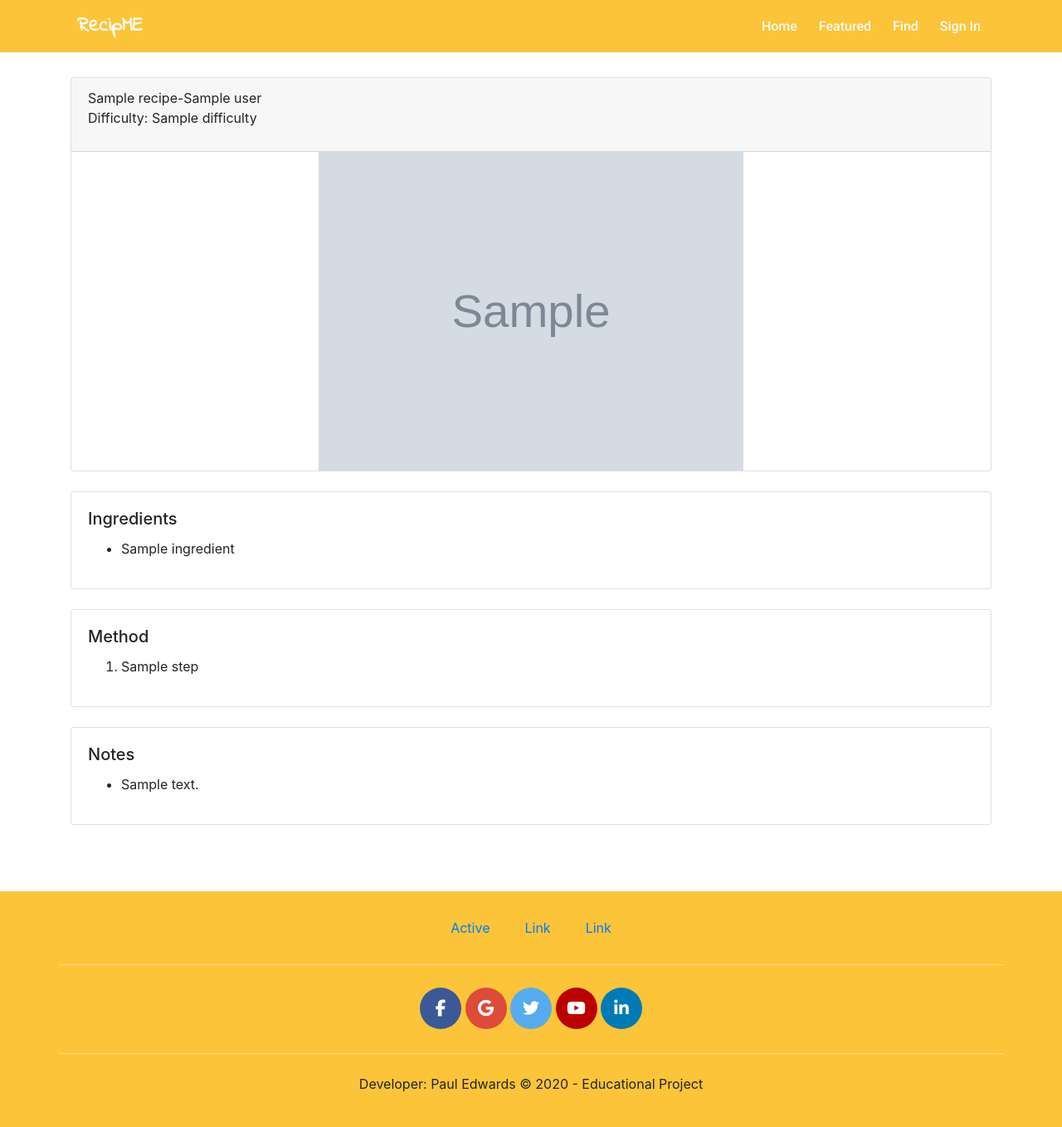
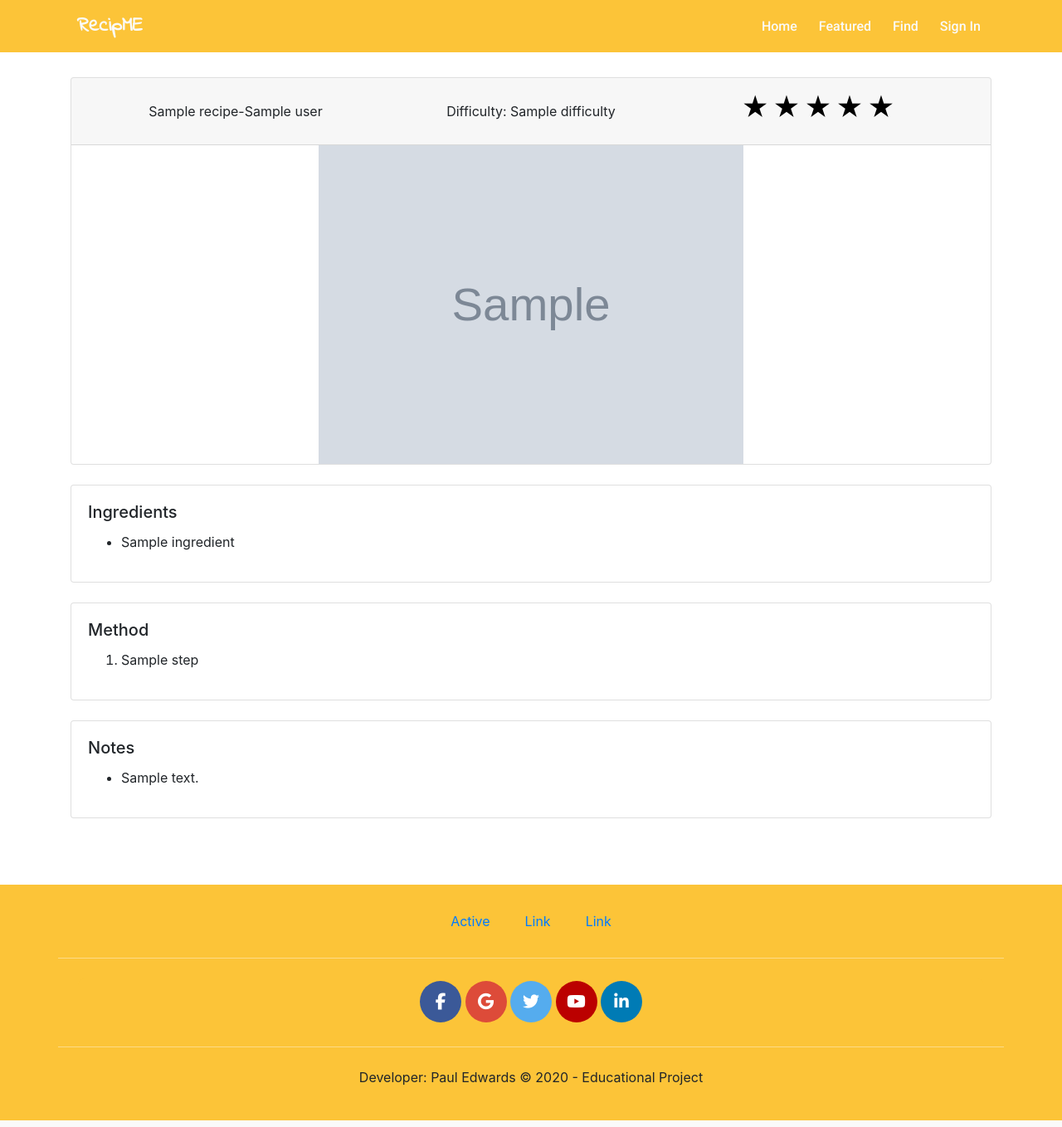
Before and after one commit to Code-Institute-Submissions/MS3-RecipME, a Flask app: page /recipe/1 in a window 1280 px wide. Shown: the part 366-1724 px from the top of the page at 83% size. Run offline with Flask 2, Linux system fonts and the light colour scheme; grey boxes marked "Sample" are stand-in pictures; a database or web service that is not in the repository returns one stand-in record (values such as "Sample title"); some libraries are stand-ins or nearby versions.

Commit message:
added functionality to add and update recipe ratings on to the database from the recipe page

```diff
--- a/app.py
+++ b/app.py
@@ -121,9 +121,6 @@ def add_image(recipe_id):
     return redirect(url_for('show_recipe', recipe_id=recipe_id))
 
 
-
-# ///////////////////////////////////////////////////////////////////
-
 @app.route('/save_recipe/<recipe_id>')
 def save_recipe(recipe_id):
     updated_recipes = []
@@ -145,6 +142,7 @@ def save_recipe(recipe_id):
         updated_recipes = updated_user['recipes']
 
     return redirect(url_for('show_recipe', recipe_id=recipe_id, recipes=updated_recipes))
+
 
 @app.route('/remove_recipe/<recipe_id>')
 def remove_recipe(recipe_id):
@@ -168,19 +166,44 @@ def remove_recipe(recipe_id):
 
     return redirect(url_for('show_recipe', recipe_id=recipe_id, recipes=updated_recipes))
 
+
 @app.route('/edit_recipe/<recipe_id>')
 def edit_recipe(recipe_id):
     username = session['username']
     recipe = mongo.db.recipes.find_one({'_id': recipe_id})
     owner = mongo.db.users.find_one({'_id': recipe['owner']})
     existing_user = mongo.db.users.find_one({'_id': session['username']})
-    user = mongo.db.users.find_one({'_id': username})
     if session.get('username', None):
         return render_template('edit-recipe.html', recipe=recipe, recipe_id=recipe_id, owner=owner, active_user=existing_user)
 
     return render_template('recipe.html', recipe=recipe, recipe_id=recipe_id,owner=owner)
 
 
+@app.route('/rate_recipe/<recipe_id>',methods=['GET', 'POST'])
+def rate_recipe(recipe_id):
+    username = session['username']
+    recipe = mongo.db.recipes.find_one({'_id': recipe_id})
+    owner = mongo.db.users.find_one({'_id': recipe['owner']})
+    if session.get('username', None):
+        existing_user = mongo.db.users.find_one({'_id': session['username']})
+        print(request.form.get('star-rating'))
+        # if mongo.db.ratings.find({"$and": [{'user': session['username'],{'recipe': recipe['_id']}}])
+        print(session['username'])
+        print(recipe['_id'])
+        if mongo.db.ratings.find_one({'user_id': session['username'],'recipe_id': recipe['_id']}):
+            mongo.db.ratings.update_one({'user_id': session['username'],'recipe_id': recipe['_id']}, {"$set": {'rating': request.form.get('star-rating')}}, upsert=True)
+        else:
+            new_rating = {
+            "_id": uuid.uuid4().hex,
+            "recipe_id": recipe['_id'],
+            "user_id": session['username'],
+            "rating": request.form.get('star-rating')
+            }
+            mongo.db.ratings.insert_one(new_rating)
+
+        return redirect(url_for('show_recipe', recipe_id=recipe_id))
+
+    return redirect(url_for('show_recipe', recipe_id=recipe_id))
 
 
 @app.route('/edit_recipe/<recipe_id>',methods=['GET', 'POST'])
@@ -221,11 +244,7 @@ def update_recipe(recipe_id):
     return render_template('recipe.html', recipe=recipe, recipe_id=recipe_id,owner=owner)
 
 
-
-
-# ////////////////////////////////////////////////////////////////////////////
 class Recipe:
-
 
     def add(self):
 
--- a/static/css/style.css
+++ b/static/css/style.css
@@ -461,6 +461,24 @@
 
 /* Footer customisations END*/
 
+/* Test Section */
+
+.star-rating{
+    font-size: 2rem;
+    color: black;
+}
+
+.rating-form{
+    float: right;
+    vertical-align: top;
+    padding-right: 20px;
+}
+
+.recipe-header{
+    display: flex;
+    justify-content: center;
+    align-items: center;
+}
 
 
 /* https://www.sanwebe.com/2013/03/addremove-input-fields-dynamically-with-jquery */
@@ -485,3 +503,7 @@
 /* https://stackoverflow.com/questions/41107441/onchange-check-password-to-be-similar */
 /* https://www.w3schools.com/howto/howto_js_toggle_password.asp */
 /* https://api.jquery.com/hover/ */
+/* https://stackoverflow.com/questions/1544317/change-type-of-input-field-with-jquery */
+/* https://stackoverflow.com/questions/26914380/schema-for-user-ratings-key-value-db */
+/* https://forums.meteor.com/t/best-method-for-storing-user-votes-ratings-in-mongodb/39149/2 */
+/* https://codepen.io/neilpomerleau/pen/wzxzQr */
--- a/static/js/scripts.js
+++ b/static/js/scripts.js
@@ -390,4 +390,30 @@ $(document).ready(function () {
     }
   );
 
+
+// Test section
+$(":radio").change(function() {
+  var x = $(this).val();
+  $("#star-rating").val(x);
+  console.log($("#star-rating").val());
+  $("#rating-form").submit();
 });
+
+
+$(".star-rating").hover(
+    function () {
+      $(this).prevAll().addBack().css("color", "#fddb87");
+    },
+    function () {
+       $(this).prevAll().addBack().css("color", "black");
+    }
+  );
+
+  $(".star-rating").click(function () {
+    // var value = $(this).val();
+    // console.log(value);
+    // $(".nav-tabs > .nav-item > .active").parent().next("li").find("a").click();
+  });
+
+
+});
--- a/templates/recipe.html
+++ b/templates/recipe.html
@@ -1,6 +1,5 @@
-{% extends 'base.html'%} {% block content %}
-{% if session['username'] %}
-{% if recipe._id in active_user.recipes %}
+{% extends 'base.html'%} {% block content %} {% if session['username'] %} {% if
+recipe._id in active_user.recipes %}
 <div class="center">
   <a href="{{ url_for('remove_recipe', recipe_id=recipe._id) }}"
     ><button type="button" class="btn btn-primary">Remove recipe</button></a
@@ -12,8 +11,7 @@
     ><button type="button" class="btn btn-primary">save recipe</button></a
   >
 </div>
-{% endif %}
-{% if owner._id == active_user._id %}
+{% endif %} {% if owner._id == active_user._id %}
 <div class="center">
   <a href="{{ url_for('edit_recipe', recipe_id=recipe._id) }}"
     ><button type="button" class="btn btn-primary">Edit recipe</button></a
@@ -29,13 +27,64 @@
     <button class="btn btn-primary" type="submit">add image</button>
   </div>
 </form>
-{% endif %}
-{% endif %}
+{% endif %} {% endif %}
 <div class="card mb-4">
   <div class="card-header">
-    <div class="card-title">
-      {{recipe.recipe_name}}-{{owner.name}}
-      <p>Difficulty: {{recipe.difficulty}}</p>
+    <div class="container">
+      <div class="row">
+        <div class="col-sm recipe-header">
+          {{recipe.recipe_name}}-{{owner.name}}
+        </div>
+        <div class="col-sm recipe-header">
+          Difficulty: {{recipe.difficulty}}
+        </div>
+        <div class="col-sm recipe-header">
+          <div class="rating-container">
+            <form
+              id="rating-form"
+              name="rating-form"
+              class="rating-form"
+              enctype="multipart/form-data"
+              method="POST"
+              action="{{url_for('rate_recipe', recipe_id=recipe._id)}}"
+            >
+            <div class="d-none">
+             <input type="text" id="star-rating" name="star-rating"/>
+             </div>
+              <label class="star-rating">
+                <div class="d-none">
+                  <input type="radio" name="stars" value="1" />
+                </div>
+                <span id="rating-1" class="icon">★</span>
+              </label>
+              <label class="star-rating">
+                <div class="d-none">
+                  <input type="radio" name="stars" value="2" />
+                </div>
+                <span id="rating-2" class="icon">★</span>
+              </label>
+              <label class="star-rating">
+                <div class="d-none">
+                  <input type="radio" name="stars" value="3" />
+                </div>
+                <span id="rating-3" class="icon">★</span>
+              </label>
+              <label class="star-rating">
+                <div class="d-none">
+                  <input type="radio" name="stars" value="4" />
+                </div>
+                <span id="rating-4" class="icon">★</span>
+              </label>
+              <label class="star-rating">
+                <div class="d-none">
+                  <input type="radio" name="stars" value="5" />
+                </div>
+                <span id="rating-5" class="icon">★</span>
+              </label>
+            </form>
+          </div>
+        </div>
+      </div>
     </div>
   </div>
   <img
```
